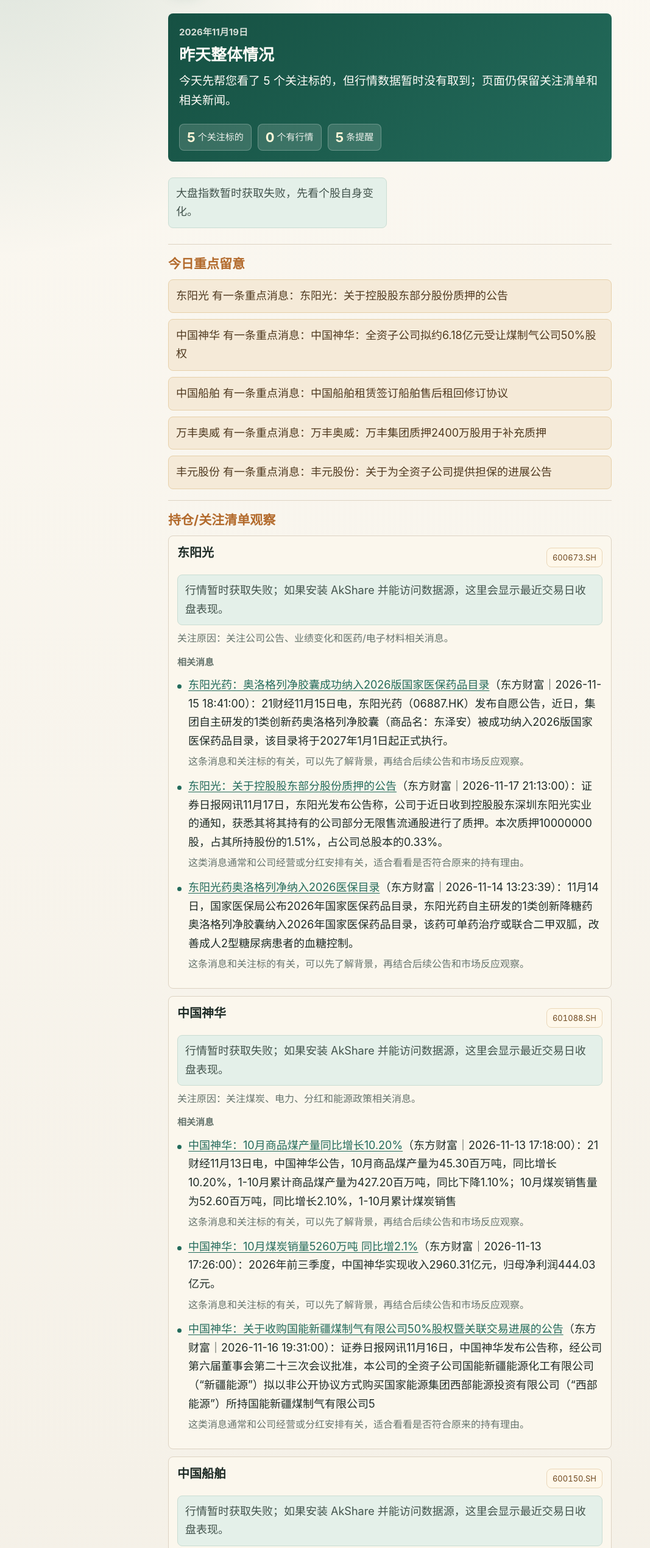
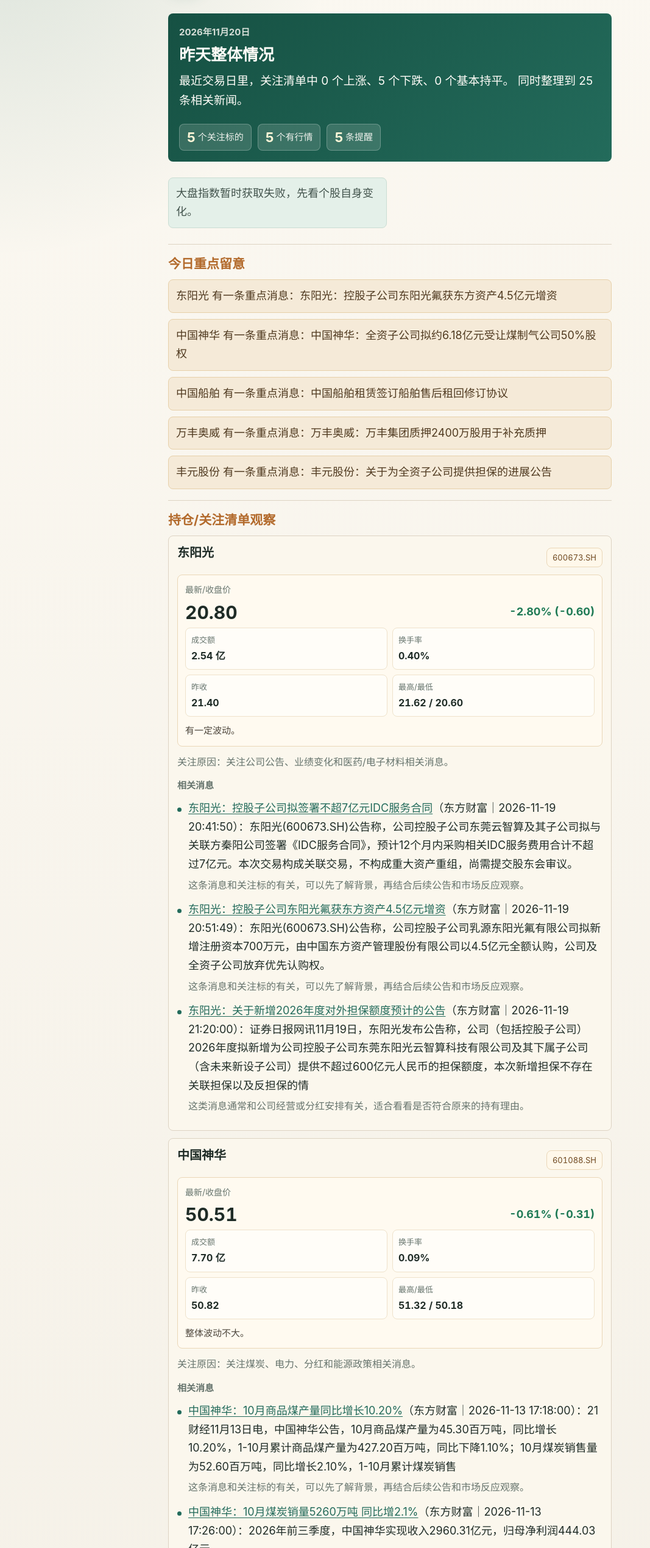
Before and after one commit to lunamooooon/morning-note-a8k3q9, a plain HTML site: page docs/index.html in a window 1280 px wide. Shown: the part 122-2660 px from the top of the page at 61% size, without its empty margins (0-1067 px from the left). Drawn offline with Linux system fonts and the light colour scheme.

Commit message:
Update daily finance digest

```diff
--- a/docs/index.html
+++ b/docs/index.html
@@ -425,17 +425,17 @@
       <div>
         <p class="eyebrow">每日更新</p>
         <h1>妈妈的理财资讯早报</h1>
-        <p class="updated">更新时间：2026-11-19 04:59</p>
+        <p class="updated">更新时间：2026-11-20 04:53</p>
       </div>
     </header>
     <main>
       <section class="summary-panel" aria-labelledby="summary-title">
-<p class="date-label">2026年11月19日</p>
+<p class="date-label">2026年11月20日</p>
 <h2 id="summary-title">昨天整体情况</h2>
-<p class="summary-text">今天先帮您看了 5 个关注标的，但行情数据暂时没有取到；页面仍保留关注清单和相关新闻。</p>
+<p class="summary-text">最近交易日里，关注清单中 0 个上涨、5 个下跌、0 个基本持平。 同时整理到 25 条相关新闻。</p>
 <div class="metric-row" aria-label="早报统计">
 <span class="metric"><strong>5</strong> 个关注标的</span>
-<span class="metric"><strong>0</strong> 个有行情</span>
+<span class="metric"><strong>5</strong> 个有行情</span>
 <span class="metric"><strong>5</strong> 条提醒</span>
 </div>
 </section>
@@ -443,7 +443,7 @@
 <section class="digest-section" aria-labelledby="alerts-title">
 <h3 id="alerts-title">今日重点留意</h3>
 <ul class="alert-list">
-<li>东阳光 有一条重点消息：东阳光：关于控股股东部分股份质押的公告</li>
+<li>东阳光 有一条重点消息：东阳光：控股子公司东阳光氟获东方资产4.5亿元增资</li>
 <li>中国神华 有一条重点消息：中国神华：全资子公司拟约6.18亿元受让煤制气公司50%股权</li>
 <li>中国船舶 有一条重点消息：中国船舶租赁签订船舶售后租回修订协议</li>
 <li>万丰奥威 有一条重点消息：万丰奥威：万丰集团质押2400万股用于补充质押</li>
@@ -457,12 +457,25 @@
 <h4>东阳光</h4>
 <span class="code-pill">600673.SH</span>
 </div>
-<p class="quiet-state quote-fallback">行情暂时获取失败；如果安装 AkShare 并能访问数据源，这里会显示最近交易日收盘表现。</p>
+<div class="quote-panel">
+<div class="quote-main">
+<span class="quote-label">最新/收盘价</span>
+<strong>20.80</strong>
+<span class="trend-down">-2.80% (-0.60)</span>
+</div>
+<dl class="quote-grid">
+<div><dt>成交额</dt><dd>2.54 亿</dd></div>
+<div><dt>换手率</dt><dd>0.40%</dd></div>
+<div><dt>昨收</dt><dd>21.40</dd></div>
+<div><dt>最高/最低</dt><dd>21.62 / 20.60</dd></div>
+</dl>
+<p class="quote-takeaway">有一定波动。</p>
+</div>
 <p class="watch-note">关注原因：关注公司公告、业绩变化和医药/电子材料相关消息。</p>
 <div class="news-block"><p class="block-label">相关消息</p><ul class="news-list">
-<li><a href="http://finance.eastmoney.com/a/202611153931473590.html">东阳光药：奥洛格列净胶囊成功纳入2026版国家医保药品目录</a>（东方财富｜2026-11-15 18:41:00）：21财经11月15日电，东阳光药（06887.HK）发布自愿公告，近日，集团自主研发的1类创新药奥洛格列净胶囊（商品名：东泽安）被成功纳入2026版国家医保药品目录，该目录将于2027年1月1日起正式执行。<br><span>这条消息和关注标的有关，可以先了解背景，再结合后续公告和市场反应观察。</span></li>
-<li><a href="http://finance.eastmoney.com/a/202611173933150487.html">东阳光：关于控股股东部分股份质押的公告</a>（东方财富｜2026-11-17 21:13:00）：证券日报网讯11月17日，东阳光发布公告称，公司于近日收到控股股东深圳东阳光实业的通知，获悉其将其持有的公司部分无限售流通股进行了质押。本次质押10000000股，占其所持股份的1.51%，占公司总股本的0.33%。<br><span>这类消息通常和公司经营或分红安排有关，适合看看是否符合原来的持有理由。</span></li>
-<li><a href="http://finance.eastmoney.com/a/202611143931326727.html">东阳光药奥洛格列净纳入2026医保目录</a>（东方财富｜2026-11-14 13:23:39）：11月14日，国家医保局公布2026年国家医保药品目录，东阳光药自主研发的1类创新降糖药奥洛格列净胶囊纳入2026年国家医保药品目录，该药可单药治疗或联合二甲双胍，改善成人2型糖尿病患者的血糖控制。<br><span>这条消息和关注标的有关，可以先了解背景，再结合后续公告和市场反应观察。</span></li>
+<li><a href="http://finance.eastmoney.com/a/202611193935230210.html">东阳光：控股子公司拟签署不超7亿元IDC服务合同</a>（东方财富｜2026-11-19 20:41:50）：东阳光(600673.SH)公告称，公司控股子公司东莞云智算及其子公司拟与关联方秦阳公司签署《IDC服务合同》，预计12个月内采购相关IDC服务费用合计不超过7亿元。本次交易构成关联交易，不构成重大资产重组，尚需提交股东会审议。<br><span>这条消息和关注标的有关，可以先了解背景，再结合后续公告和市场反应观察。</span></li>
+<li><a href="http://finance.eastmoney.com/a/202611193935239525.html">东阳光：控股子公司东阳光氟获东方资产4.5亿元增资</a>（东方财富｜2026-11-19 20:51:49）：东阳光(600673.SH)公告称，公司控股子公司乳源东阳光氟有限公司拟新增注册资本700万元，由中国东方资产管理股份有限公司以4.5亿元全额认购，公司及全资子公司放弃优先认购权。<br><span>这条消息和关注标的有关，可以先了解背景，再结合后续公告和市场反应观察。</span></li>
+<li><a href="http://finance.eastmoney.com/a/202611193935297145.html">东阳光：关于新增2026年度对外担保额度预计的公告</a>（东方财富｜2026-11-19 21:20:00）：证券日报网讯11月19日，东阳光发布公告称，公司（包括控股子公司）2026年度拟新增为公司控股子公司东莞东阳光云智算科技有限公司及其下属子公司（含未来新设子公司）提供不超过600亿元人民币的担保额度，本次新增担保不存在关联担保以及反担保的情<br><span>这类消息通常和公司经营或分红安排有关，适合看看是否符合原来的持有理由。</span></li>
 </ul></div>
 </article>
 <article class="watch-card">
@@ -470,7 +483,20 @@
 <h4>中国神华</h4>
 <span class="code-pill">601088.SH</span>
 </div>
-<p class="quiet-state quote-fallback">行情暂时获取失败；如果安装 AkShare 并能访问数据源，这里会显示最近交易日收盘表现。</p>
+<div class="quote-panel">
+<div class="quote-main">
+<span class="quote-label">最新/收盘价</span>
+<strong>50.51</strong>
+<span class="trend-down">-0.61% (-0.31)</span>
+</div>
+<dl class="quote-grid">
+<div><dt>成交额</dt><dd>7.70 亿</dd></div>
+<div><dt>换手率</dt><dd>0.09%</dd></div>
+<div><dt>昨收</dt><dd>50.82</dd></div>
+<div><dt>最高/最低</dt><dd>51.32 / 50.18</dd></div>
+</dl>
+<p class="quote-takeaway">整体波动不大。</p>
+</div>
 <p class="watch-note">关注原因：关注煤炭、电力、分红和能源政策相关消息。</p>
 <div class="news-block"><p class="block-label">相关消息</p><ul class="news-list">
 <li><a href="http://finance.eastmoney.com/a/202611133930761678.html">中国神华：10月商品煤产量同比增长10.20%</a>（东方财富｜2026-11-13 17:18:00）：21财经11月13日电，中国神华公告，10月商品煤产量为45.30百万吨，同比增长10.20%，1-10月累计商品煤产量为427.20百万吨，同比下降1.10%；10月煤炭销售量为52.60百万吨，同比增长2.10%，1-10月累计煤炭销售<br><span>这条消息和关注标的有关，可以先了解背景，再结合后续公告和市场反应观察。</span></li>
@@ -483,12 +509,25 @@
 <h4>中国船舶</h4>
 <span class="code-pill">600150.SH</span>
 </div>
-<p class="quiet-state quote-fallback">行情暂时获取失败；如果安装 AkShare 并能访问数据源，这里会显示最近交易日收盘表现。</p>
+<div class="quote-panel">
+<div class="quote-main">
+<span class="quote-label">最新/收盘价</span>
+<strong>33.82</strong>
+<span class="trend-down">-2.54% (-0.88)</span>
+</div>
+<dl class="quote-grid">
+<div><dt>成交额</dt><dd>11.07 亿</dd></div>
+<div><dt>换手率</dt><dd>0.43%</dd></div>
+<div><dt>昨收</dt><dd>34.70</dd></div>
+<div><dt>最高/最低</dt><dd>34.45 / 33.63</dd></div>
+</dl>
+<p class="quote-takeaway">有一定波动。</p>
+</div>
 <p class="watch-note">关注原因：关注船舶制造、军工、订单和行业景气度相关消息。</p>
 <div class="news-block"><p class="block-label">相关消息</p><ul class="news-list">
 <li><a href="http://stock.eastmoney.com/a/202611183934055660.html">【调研快报】中国船舶接待投资者调研</a>（东方财富｜2026-11-18 17:39:06）：中国船舶11月19日公告称，11月17日接待投资者调研。接待人员包括公司董事、总经理 施卫东,独立董事 高名湘,副总经理、总会计师 孙长庆,董事会秘书 管红。 公司就以下问题进行了回复：(一)投资者提问:业绩是不是有周期性? 回复:您好,感<br><span>这条消息和关注标的有关，可以先了解背景，再结合后续公告和市场反应观察。</span></li>
 <li><a href="http://finance.eastmoney.com/a/202611183934173021.html">中国船舶租赁签订船舶售后租回修订协议</a>（东方财富｜2026-11-18 20:25:00）：11月18日，中国船舶租赁（03877）发布公告，公司全资拥有的特殊目的公司Fortune Lianjiang与承租人签署了船舶售后租回订立修订及重列协议。<br><span>这条消息和关注标的有关，可以先了解背景，再结合后续公告和市场反应观察。</span></li>
-<li><a href="http://finance.eastmoney.com/a/202611123929358919.html">新松机器人获批中国船舶工业行业协会会员单位</a>（东方财富｜2026-11-12 13:00:02）：近日，新松机器人正式获批中国船舶工业行业协会会员单位，会籍编码CT384。这标志着新松机器人系统性迈入船舶海工智能制造行业核心圈层，获得与主流船企、科研平台对话与协作的准入资格。<br><span>这条消息和关注标的有关，可以先了解背景，再结合后续公告和市场反应观察。</span></li>
+<li><a href="http://finance.eastmoney.com/a/202611193935162743.html">重组红利持续释放，中国船舶前三季度净利大增129.67％，计划全年营收超1650亿元</a>（东方财富｜2026-11-19 18:55:44）：受益于行业高景气与重组整合红利，今年前三季度，中国船舶工业股份有限公司（下称“中国船舶”）（600150.SH）营收、净利润同步增长，其中净利润同比增长129.67%。<br><span>这类消息通常和公司经营或分红安排有关，适合看看是否符合原来的持有理由。</span></li>
 </ul></div>
 </article>
 <article class="watch-card">
@@ -496,7 +535,20 @@
 <h4>万丰奥威</h4>
 <span class="code-pill">002085.SZ</span>
 </div>
-<p class="quiet-state quote-fallback">行情暂时获取失败；如果安装 AkShare 并能访问数据源，这里会显示最近交易日收盘表现。</p>
+<div class="quote-panel">
+<div class="quote-main">
+<span class="quote-label">最新/收盘价</span>
+<strong>7.81</strong>
+<span class="trend-down">-1.88% (-0.15)</span>
+</div>
+<dl class="quote-grid">
+<div><dt>成交额</dt><dd>1.17 亿</dd></div>
+<div><dt>换手率</dt><dd>0.71%</dd></div>
+<div><dt>昨收</dt><dd>7.96</dd></div>
+<div><dt>最高/最低</dt><dd>7.87 / 7.63</dd></div>
+</dl>
+<p class="quote-takeaway">有一定波动。</p>
+</div>
 <p class="watch-note">关注原因：关注汽车零部件、低空经济和公司公告相关消息。</p>
 <div class="news-block"><p class="block-label">相关消息</p><ul class="news-list">
 <li><a href="http://finance.eastmoney.com/a/202611093926268252.html">万丰奥威：万丰集团质押2400万股用于补充质押</a>（东方财富｜2026-11-09 16:15:53）：南财智讯11月9日电，万丰奥威公告，公司控股股东万丰集团将其持有的2400万股公司股份进行质押，质押用途为补充质押。其中，1750万股质押给中国民生银行股份有限公司杭州分行，650万股质押给中泰证券股份有限公司。本次质押占其所持股份比例的3<br><span>这条消息和关注标的有关，可以先了解背景，再结合后续公告和市场反应观察。</span></li>
@@ -509,7 +561,20 @@
 <h4>丰元股份</h4>
 <span class="code-pill">002805.SZ</span>
 </div>
-<p class="quiet-state quote-fallback">行情暂时获取失败；如果安装 AkShare 并能访问数据源，这里会显示最近交易日收盘表现。</p>
+<div class="quote-panel">
+<div class="quote-main">
+<span class="quote-label">最新/收盘价</span>
+<strong>12.12</strong>
+<span class="trend-down">-2.81% (-0.35)</span>
+</div>
+<dl class="quote-grid">
+<div><dt>成交额</dt><dd>9111.89 万</dd></div>
+<div><dt>换手率</dt><dd>2.73%</dd></div>
+<div><dt>昨收</dt><dd>12.47</dd></div>
+<div><dt>最高/最低</dt><dd>12.29 / 11.75</dd></div>
+</dl>
+<p class="quote-takeaway">有一定波动。</p>
+</div>
 <p class="watch-note">关注原因：关注锂电材料、业绩和新能源产业链相关消息。</p>
 <div class="news-block"><p class="block-label">相关消息</p><ul class="news-list">
 <li><a href="http://finance.eastmoney.com/a/202610293914195031.html">丰元股份：前三季度净利润同比增长143.57%</a>（东方财富｜2026-10-29 16:38:56）：南财智讯10月29日电，丰元股份发布三季度报告，前三季度公司实现营业收入52.42亿元，同比增长347.15%；归属于上市公司股东的净利润1.63亿元，同比增长143.57%。业绩增长主要系报告期内锂电池正极材料收入大幅增加所致。<br><span>这类消息通常和公司经营或分红安排有关，适合看看是否符合原来的持有理由。</span></li>
@@ -522,8 +587,8 @@
 <h3 id="fund-title">行业/理财相关动态</h3>
 <ul class="news-list compact">
 <li><a href="http://stock.eastmoney.com/a/202611183933786126.html">A股四大指数集体高开，市场逾3300股上涨</a>（东方财富｜2026-11-18 09:31:48）：11月18日，A股四大指数集体高开，沪指涨0.33%，深成指涨0.37%，创业板指涨0.61%，科创综指涨1.18%。 盘面上，覆铜板、6G、服务器、存储器板块走强。传媒、黄金板块调整。市场逾3300股上涨。</li>
+<li><a href="http://stock.eastmoney.com/a/202611203935455771.html">美国货币市场基金资产降至7.976万亿美元</a>（东方财富｜2026-11-20 05:10:54）：11月20日，据ICI统计，美国货币市场基金资产降至7.976万亿美元。</li>
 <li><a href="http://finance.eastmoney.com/a/202611193934379298.html">14只基金扛住市场震荡 押注半导体国产替代主线</a>（东方财富｜2026-11-19 02:31:50）：整体看来，14只基金中有12只至少持有一只国产替代标的，9只基金的前十大重仓股中至少一半是这类标的。重仓布局国产替代主线成为穿越三期市场的绩优基金高度趋同的特征。</li>
-<li><a href="http://finance.eastmoney.com/a/202611183933966598.html">农银汇理基金：权益市场长期向好基础不断巩固</a>（东方财富｜2026-11-19 00:44:00）：11月18日，农银汇理基金发布观点称，当前，权益市场在政策支持、产业发展、优质资产供给和投资回报等方面呈现积极变化。市场稳定长效机制不断完善，企业成长与股东回报相互促进，长期资金来源持续拓宽，估值回落改善配置条件，市场长期向好的基础进一步巩</li>
 </ul>
 </section>
 <section class="digest-section" aria-labelledby="market-title">
@@ -531,8 +596,8 @@
 <ul class="news-list compact">
 <li><a href="http://stock.eastmoney.com/a/202611183933903584.html">中证A股估值处于低位，均衡底仓工具华夏A股ETF（561730）把握全市场A股机会</a>（东方财富｜2026-11-18 14:01:05）：A股ETF华夏（561730.SH）：跟踪中证A股指数，覆盖沪深北交所全部A股，涵盖大、中、小盘全品类核心资产，精准反映A股整体走势，且费率为全市场最低档。</li>
 <li><a href="http://stock.eastmoney.com/a/202611183933786126.html">A股四大指数集体高开，市场逾3300股上涨</a>（东方财富｜2026-11-18 09:31:48）：11月18日，A股四大指数集体高开，沪指涨0.33%，深成指涨0.37%，创业板指涨0.61%，科创综指涨1.18%。 盘面上，覆铜板、6G、服务器、存储器板块走强。传媒、黄金板块调整。市场逾3300股上涨。</li>
+<li><a href="http://stock.eastmoney.com/a/202611203935455771.html">美国货币市场基金资产降至7.976万亿美元</a>（东方财富｜2026-11-20 05:10:54）：11月20日，据ICI统计，美国货币市场基金资产降至7.976万亿美元。</li>
 <li><a href="http://finance.eastmoney.com/a/202611193934379298.html">14只基金扛住市场震荡 押注半导体国产替代主线</a>（东方财富｜2026-11-19 02:31:50）：整体看来，14只基金中有12只至少持有一只国产替代标的，9只基金的前十大重仓股中至少一半是这类标的。重仓布局国产替代主线成为穿越三期市场的绩优基金高度趋同的特征。</li>
-<li><a href="http://finance.eastmoney.com/a/202611183933966598.html">农银汇理基金：权益市场长期向好基础不断巩固</a>（东方财富｜2026-11-19 00:44:00）：11月18日，农银汇理基金发布观点称，当前，权益市场在政策支持、产业发展、优质资产供给和投资回报等方面呈现积极变化。市场稳定长效机制不断完善，企业成长与股东回报相互促进，长期资金来源持续拓宽，估值回落改善配置条件，市场长期向好的基础进一步巩</li>
 </ul>
 </section>
 <p class="risk-note"><strong>温和提醒：</strong>仅为公开资讯整理，帮助了解情况，不构成任何投资建议。</p>
```
